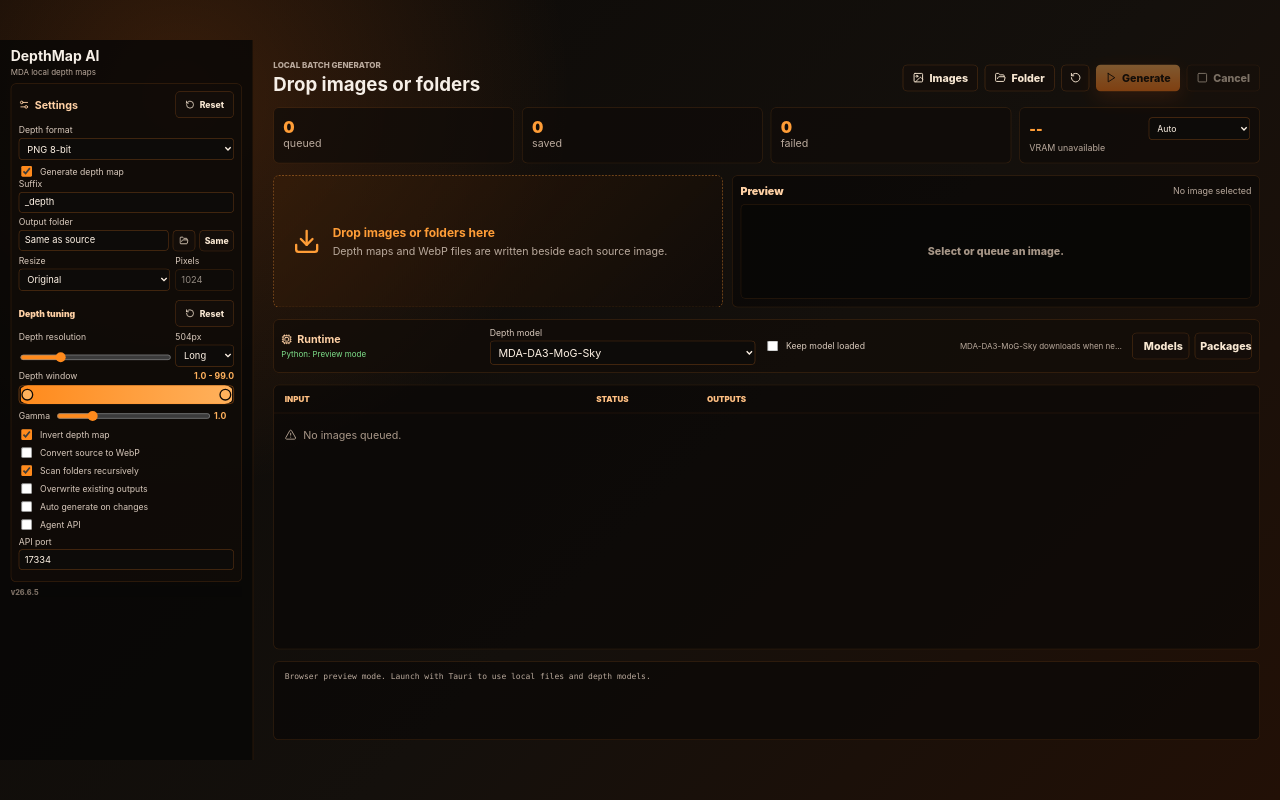
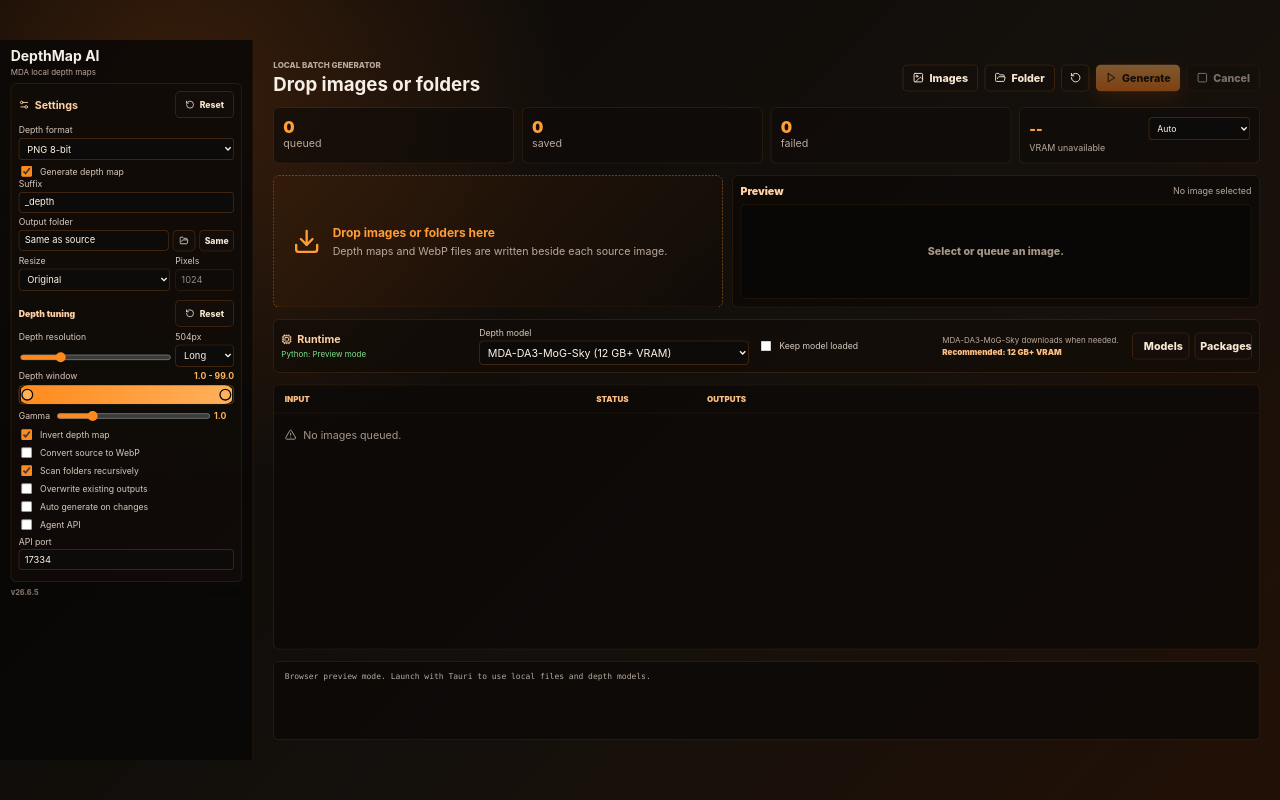
Before and after one commit to neko-legends/depth-map-generator, a React (Vite) app: page / in a window 1280 px wide. Built offline with nearby package versions, Linux system fonts and the light colour scheme.

Commit message:
Prefer depth outputs in preview

```diff
--- a/src/App.tsx
+++ b/src/App.tsx
@@ -357,6 +357,16 @@ function previewOutputPath(paths?: string[]) {
   return paths?.find(isPreviewableImage);
 }
 
+function isWebpOutput(path: string) {
+  return /\.webp$/i.test(path);
+}
+
+function prioritizeDepthOutputs(paths: string[]) {
+  const depthOutputs = paths.filter((path) => !isWebpOutput(path));
+  const webpOutputs = paths.filter(isWebpOutput);
+  return [...depthOutputs, ...webpOutputs];
+}
+
 function compactPath(path: string) {
   if (!path) return "Same as source";
   const parts = path.split(/[\\/]/).filter(Boolean);
@@ -412,6 +422,7 @@ function App() {
   const vramDisplay = useMemo(() => formatVram(vram), [vram]);
   const gpuOptions = useMemo(() => gpuDeviceOptions(vram), [vram]);
   const selectedModelStatus = modelStatuses[options.modelRepo];
+  const selectedModelDetails = MODEL_DETAILS[options.modelRepo];
   const activeDownload = downloadProgress;
   const activeModelLoad = preloadingModel && !activeDownload ? preloadingModel : null;
   const currentModelReady = loadedModelKey?.startsWith(`${options.modelRepo}:`);
@@ -956,7 +967,7 @@ function App() {
       }
 
       if (payload.type === "image_done" && payload.path) {
-        const outputPaths = parseOutputPaths(payload.output);
+        const outputPaths = prioritizeDepthOutputs(parseOutputPaths(payload.output));
         if (outputPaths.length > 0) {
           setOutputPreviews((current) => {
             const next = { ...current };
@@ -1882,9 +1893,11 @@ function App() {
                 }))
               }
             >
-              <option value="sy000/MDA/mda_mog_sky_l2">MDA-DA3-MoG-Sky</option>
-              <option value="depth-anything/DA3-LARGE-1.1">DA3-LARGE-1.1</option>
-              <option value="depth-anything/DA3-SMALL">DA3-SMALL</option>
+              {MODEL_REPO_OPTIONS.map((repo) => (
+                <option value={repo} key={repo}>
+                  {MODEL_DETAILS[repo].name} ({MODEL_DETAILS[repo].vram.replace("Recommended: ", "")})
+                </option>
+              ))}
             </select>
           </label>
           <label className="toggle keep-loaded-toggle">
@@ -1899,6 +1912,7 @@ function App() {
             <span>Keep model loaded</span>
           </label>
           <div className="runtime-summary">
+            <div className="runtime-model-note">
               <p className="muted">
                 {!options.generateDepth
                   ? "Model downloads only when depth generation is enabled."
@@ -1910,6 +1924,8 @@ function App() {
                     ? `${modelName(options.modelRepo)} is installed.`
                     : `${modelName(options.modelRepo)} downloads when needed.`}
               </p>
+              <small>{selectedModelDetails.vram}</small>
+            </div>
             <div className="runtime-actions">
               <button className="secondary folder-button" onClick={openModelFolder}>
                 <FolderOpen size={16} />
--- a/src/styles.css
+++ b/src/styles.css
@@ -134,7 +134,7 @@ small,
 
 .workspace-runtime {
   display: grid;
-  grid-template-columns: minmax(190px, 0.75fr) minmax(270px, 1fr) minmax(185px, 0.7fr) minmax(310px, 1.1fr);
+  grid-template-columns: minmax(170px, 0.7fr) minmax(260px, 1fr) minmax(170px, 0.65fr) minmax(330px, 1.15fr);
   gap: 14px;
   align-items: center;
   margin-top: 0;
@@ -166,11 +166,25 @@ small,
   min-width: 0;
 }
 
-.runtime-summary p,
+.runtime-model-note {
+  display: grid;
+  gap: 2px;
+  min-width: 0;
+}
+
+.runtime-model-note p,
+.runtime-model-note small,
 .runtime-heading p {
   overflow: hidden;
   text-overflow: ellipsis;
   white-space: nowrap;
+}
+
+.runtime-model-note small {
+  color: #ffbf82;
+  font-size: 12px;
+  font-weight: 900;
+  line-height: 1.2;
 }
 
 .folder-button {
```
Also changed, not shown: 1 other file (tests, documents, lock files or other folders). Lines whose indentation alone changed are shown as unchanged.
